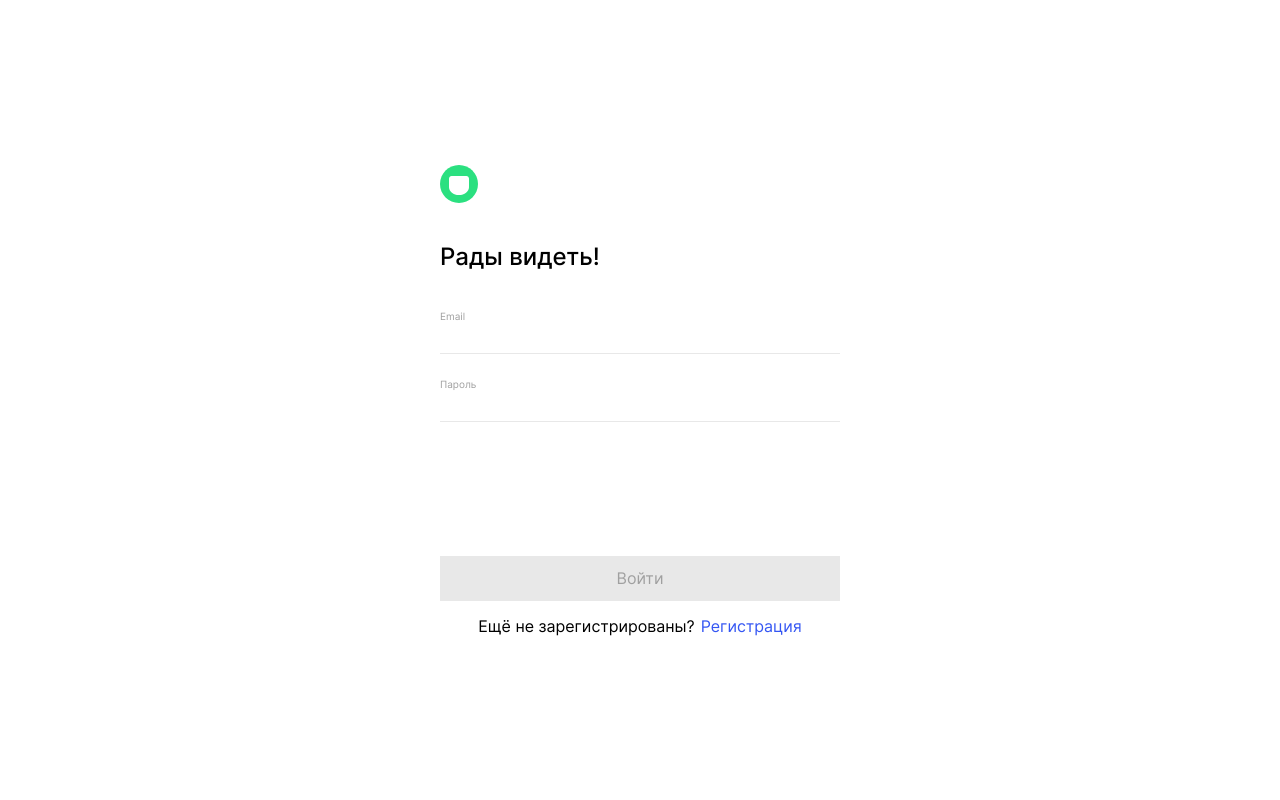
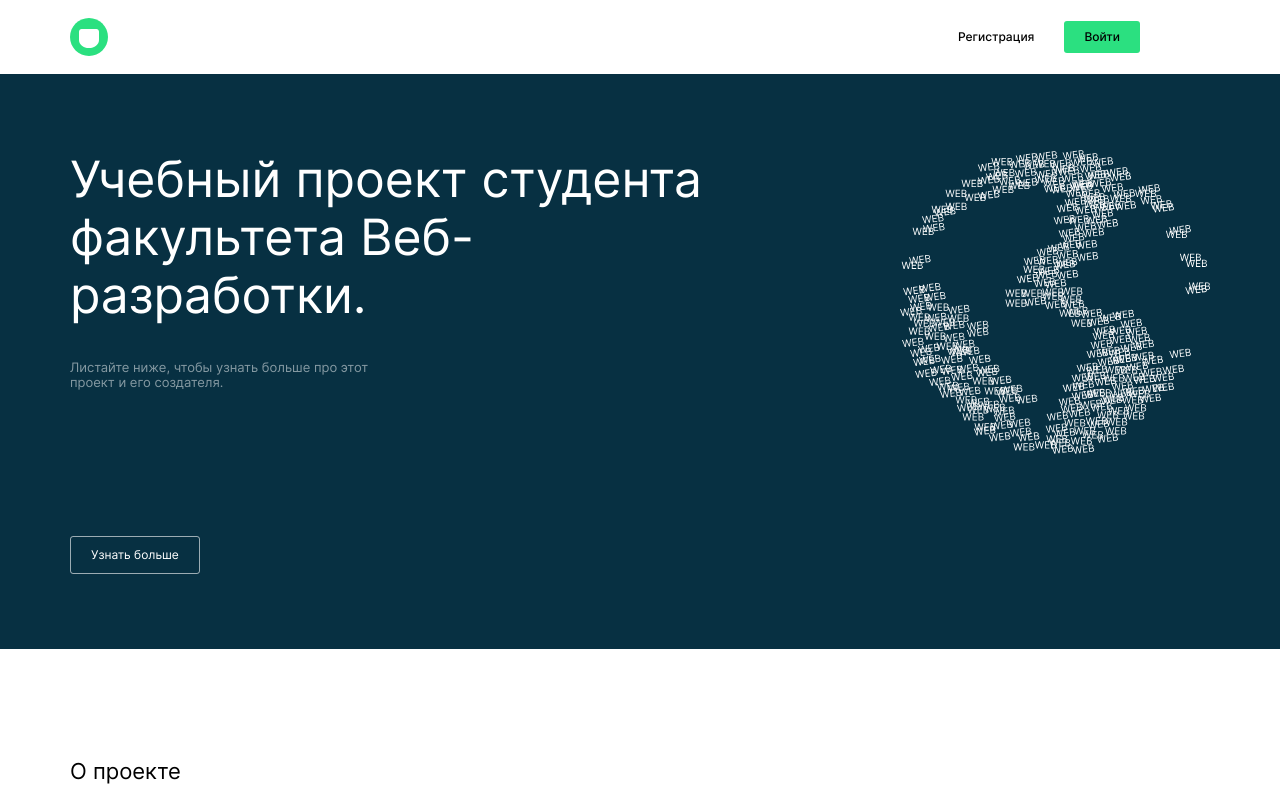
Before and after one commit to Betokko/movies-explorer-frontend, a React (Create React App) app: page / in a window 1280 px wide. Before the commit this address led to /signin. Shown: the top 800 px of the page. Built offline with nearby package versions, Linux system fonts and the light colour scheme.

Commit message:
fix: Protected routes

```diff
--- a/src/components/App/App.js
+++ b/src/components/App/App.js
@@ -76,9 +76,11 @@ const App = () => {
         <Routes>
           <Route path="/signup" element={<Register onRegister={onRegister} />} />
           <Route path="/signin" element={<Login onLogin={onLogin} />} />
+          <Route element={<Layout isLoggedIn={isLoggedIn} />}>
+            <Route path="/" element={<Main />} />
+          </Route>
           <Route path='/' element={<ProtectedRoute  isLoggedIn={isLoggedIn} /> }>
             <Route element={<Layout isLoggedIn={isLoggedIn} />}>
-              <Route path="/" element={<Main />} />
               <Route path="/movies" element={
                   <Movies
                     cards={sortedAndSearchedCards}
```
